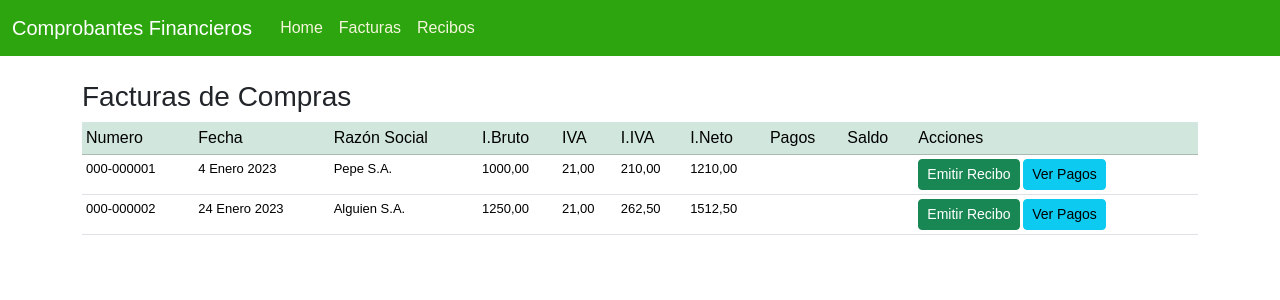
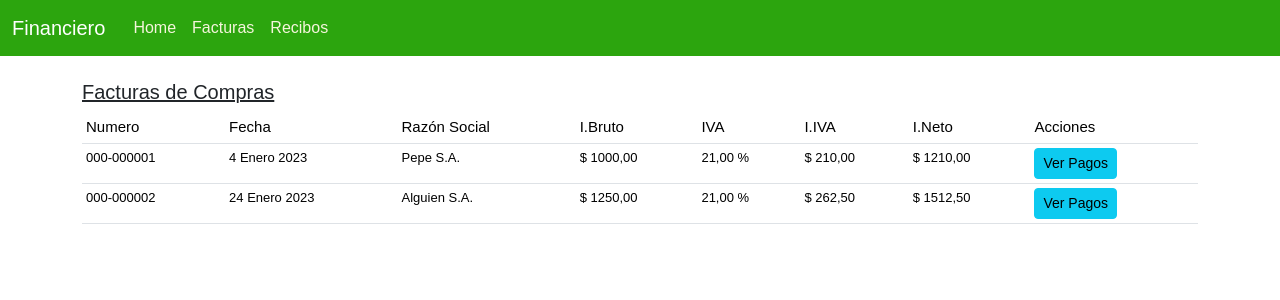
Before and after one commit to albertoborella/facturas-recibos, a Django app: page /facturas/ in a window 1280 px wide. Shown: the top 300 px of the page. Run offline with Django 4.2, Linux system fonts and the light colour scheme; data comes from the database, SQL or seed files in the repository.

Commit message:
Modificaciones en Frontend

```diff
--- a/comprobantes/templates/comprobantes/base.html
+++ b/comprobantes/templates/comprobantes/base.html
@@ -4,7 +4,7 @@
   <head>
     <meta charset="utf-8">
     <meta name="viewport" content="width=device-width, initial-scale=1">
-    <title>Documentos Financieros</title>
+    <title>Financiero{% block title %}{% endblock %}</title>
     <link href="https://cdn.jsdelivr.net/npm/bootstrap@5.3.0-alpha1/dist/css/bootstrap.min.css" rel="stylesheet" integrity="sha384-GLhlTQ8iRABdZLl6O3oVMWSktQOp6b7In1Zl3/Jr59b6EGGoI1aFkw7cmDA6j6gD" crossorigin="anonymous">
     <style>
         body{
@@ -16,7 +16,7 @@
 
     <nav class="navbar navbar-expand-lg" style="background-color: rgb(44, 165, 14);">
         <div class="container-fluid">
-          <a class="navbar-brand" style="color: white; margin-right: 20px;" href="">Comprobantes Financieros</a>
+          <a class="navbar-brand" style="color: white; margin-right: 20px;" href="">Financiero</a>
           <button class="navbar-toggler" type="button" data-bs-toggle="collapse" data-bs-target="#navbarNav" aria-controls="navbarNav" aria-expanded="false" aria-label="Toggle navigation">
             <span class="navbar-toggler-icon"></span>
           </button>
--- a/comprobantes/templates/comprobantes/facturas.html
+++ b/comprobantes/templates/comprobantes/facturas.html
@@ -1,38 +1,32 @@
 {% extends 'comprobantes/base.html' %}
-
+{% block title %}|Facturas Compra{% endblock %}
 
 {% block content %}
 <div class="container">
     <br>
     {% if facturas %}
-    <table class="table table-sm">
-
-        <h3>Facturas de Compras</h3>
-        <thead class="table-success">
-            <th style="font-weight: 500;">Numero</th>
-            <th style="font-weight: 500;">Fecha</th>
-            <th style="font-weight: 500;">Razón Social</th>
-            <th style="font-weight: 500;">I.Bruto</th>
-            <th style="font-weight: 500;">IVA</th>
-            <th style="font-weight: 500;">I.IVA</th>
-            <th style="font-weight: 500;">I.Neto</th>
-            <th style="font-weight: 500;">Pagos</th>
-            <th style="font-weight: 500;">Saldo</th>
-            <th style="font-weight: 500;">Acciones</th>
+    <table class="table table-sm table-hover">
+        <h3 style="font-size: 20px;text-decoration: underline;">Facturas de Compras</h3>
+        <thead style="background-color: bisque;">
+            <th style="font-weight: 500;font-size:15px;">Numero</th>
+            <th style="font-weight: 500;font-size:15px;">Fecha</th>
+            <th style="font-weight: 500;font-size:15px;">Razón Social</th>
+            <th style="font-weight: 500;font-size:15px;">I.Bruto</th>
+            <th style="font-weight: 500;font-size:15px;">IVA</th>
+            <th style="font-weight: 500;font-size:15px;">I.IVA</th>
+            <th style="font-weight: 500;font-size:15px;">I.Neto</th>
+            <th style="font-weight: 500;font-size:15px;">Acciones</th>
         </thead>
         <tbody>
             {% for factura in facturas %}
             <td style="font-size:13px;">{{ factura.numero }}</td>
             <td style="font-size:13px;">{{ factura.fecha }}</td>
             <td style="font-size:13px;">{{ factura.razon_social }}</td>
-            <td style="font-size:13px;">{{ factura.importe|floatformat:2}}</td>
-            <td style="font-size:13px;">{{ factura.iva}}</td>
-            <td style="font-size:13px;">{{ factura.importe_iva|floatformat:2}}</td>
-            <td style="font-size:13px;">{{ factura.importe_total|floatformat:2}}</td>
-            <td style="font-size:13px;"></td>
-            <td style="font-size:13px;"></td>
+            <td style="font-size:13px;">$ {{ factura.importe|floatformat:2}}</td>
+            <td style="font-size:13px;">{{ factura.iva}} %</td>
+            <td style="font-size:13px;">$ {{ factura.importe_iva|floatformat:2}}</td>
+            <td style="font-size:13px;">$ {{ factura.importe_total|floatformat:2}}</td>
             <td style="font-size:13px;">
-                <a class="btn btn-success btn-sm" href="">Emitir Recibo</a>
                 <a class="btn btn-info btn-sm" href="{% url 'recibos-factura' factura.id %}">Ver Pagos</a>
             </td>
        </tbody>
@@ -40,7 +34,7 @@
     </table>
     </div>
     {% else %}
-    <p>No hay facturas ingresadas</p>
+     <center><p style="color: brown; font-size: 18px;">No hay facturas ingresadas</p></center>
     {% endif %}
 </div>
 {% endblock %}
--- a/comprobantes/templates/comprobantes/saldo-factura.html
+++ /dev/null
@@ -1,3 +0,0 @@
-<br><br><br>
-{{ valor_pagado }}
-{{ saldo }}
```
Also changed, not shown: comprobantes/templates/comprobantes/recibo-factura.html (+13 -13 lines), comprobantes/templates/comprobantes/recibos.html (+11 -15 lines).
